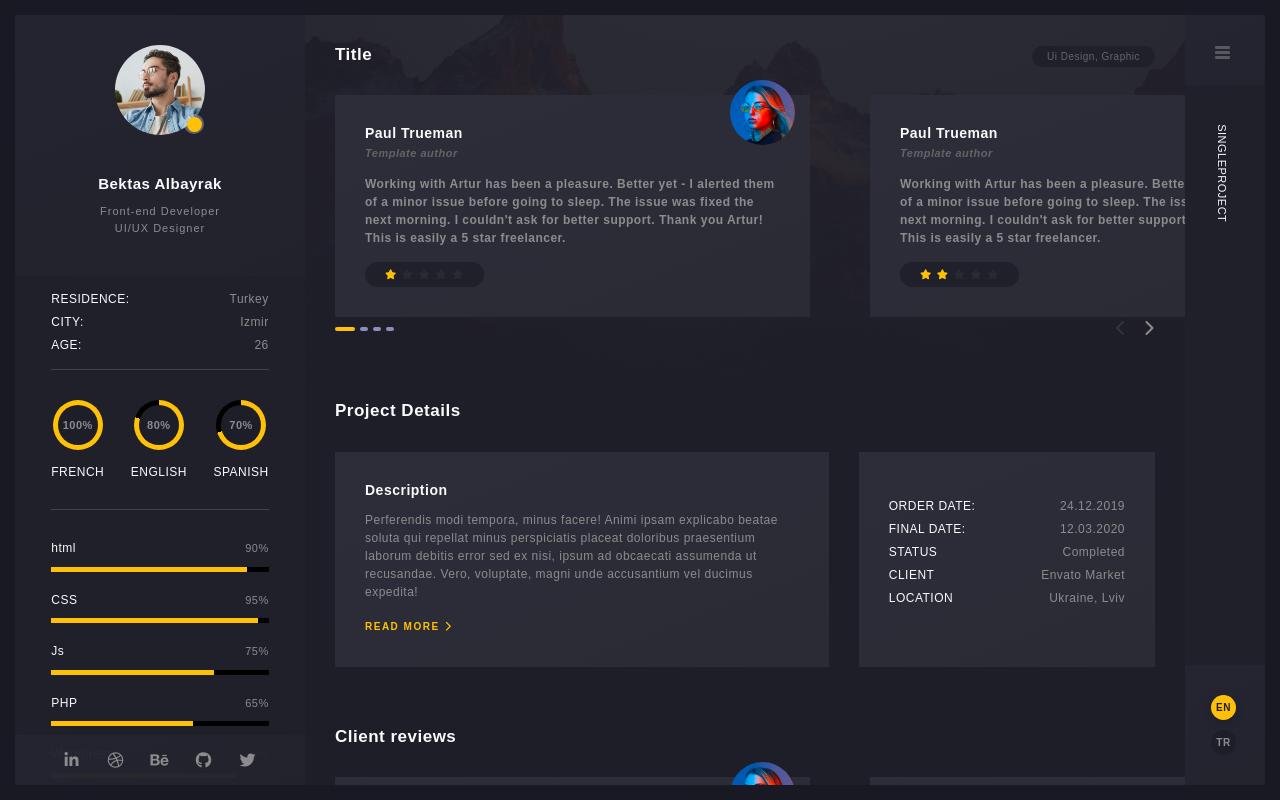
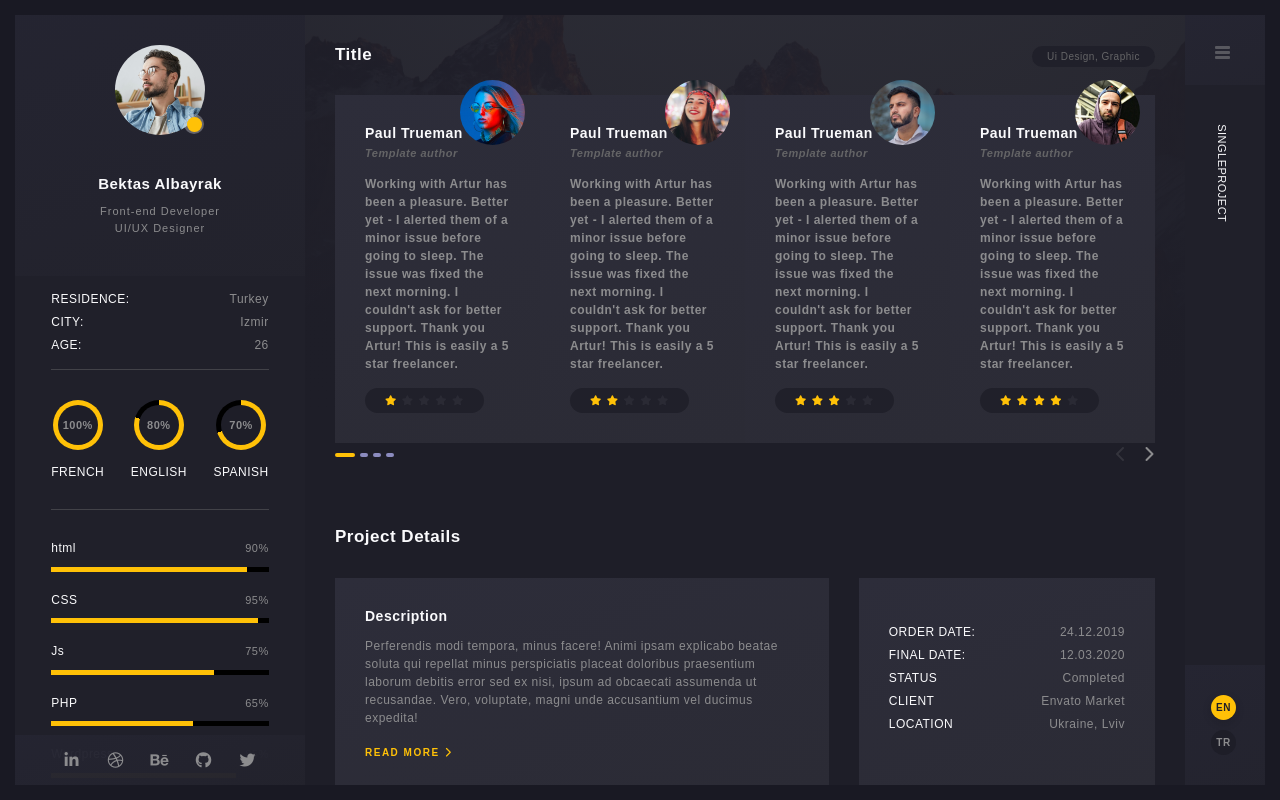
Before and after one commit to albayrakbektas/arter, a Vue app: page /singleproject in a window 1280 px wide. Built offline with nearby package versions, Linux system fonts and the light colour scheme.

Commit message:
Update RecommendationCard.vue

```diff
--- a/src/components/Pages/Home/recommendation/RecommendationCard.vue
+++ b/src/components/Pages/Home/recommendation/RecommendationCard.vue
@@ -41,11 +41,6 @@ export default {
 <style lang="scss" scoped>
 .recommendation-card-container-parent {
   position: relative;
-  margin-right: 30px;
-  width: 343px;
-  flex-shrink: 0;
-  -webkit-transform: translate3d(0px, 0px, 0px);
-  transform: translate3d(0px, 0px, 0px);
 }
 .recommendation-card-container {
   background: linear-gradient(159deg, #2d2d3a 0%, #2b2b35 100%);
@@ -107,8 +102,6 @@ i {
 }
 @media (min-width: 900px) {
   .recommendation-card-container-parent {
-    width: 475px;
-    padding-right: 30px;
   }
 }
 </style>
```
